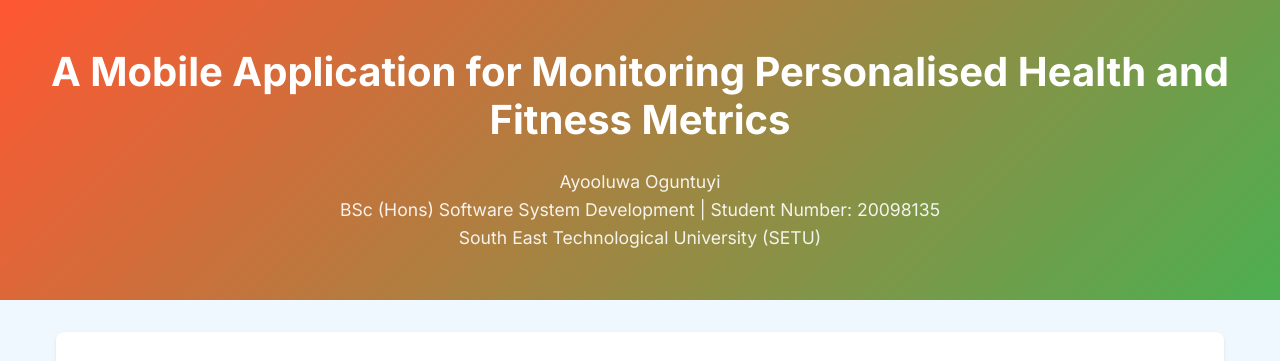
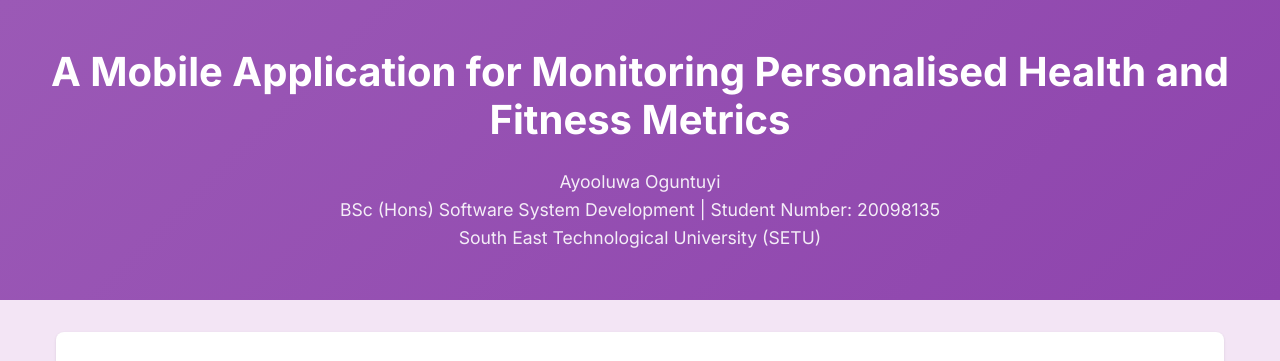
Before and after one commit to Ayo67/ayo67.github.io, a plain HTML site: page index.html in a window 1280 px wide. Shown: the top 361 px of the page. Drawn offline with Linux system fonts and the light colour scheme.

Commit message:
updated file

```diff
--- a/styles/main.css
+++ b/styles/main.css
@@ -1,12 +1,12 @@
 /* Base Styles and Variables */
 :root {
-    --primary-color: #ff5733; /* vibrant coral */
-    --secondary-color: #4caf50; /* green */
-    --text-primary: #333333; /* dark gray */
-    --text-secondary: #757575; /* lighter gray */
-    --background-light: #f0f8ff; /* soft light blue */
+    --primary-color: #9b59b6; /* purple */
+    --secondary-color: #8e44ad; /* dark purple */
+    --text-primary: #2c3e50; /* dark gray */
+    --text-secondary: #7f8c8d; /* lighter gray */
+    --background-light: #f3e5f5; /* light purple */
     --card-background: #ffffff; /* white */
-    --border-color: #e0e0e0; /* light gray */
+    --border-color: #dcdcdc; /* light gray */
 }
 
 /* Reset and Base Styles */
@@ -238,7 +238,7 @@
 .social-link:hover {
     color: var(--secondary-color);
     transform: translateY(-3px);
-    background-color: rgba(255, 87, 51, 0.1); /* Vibrant coral on hover */
+    background-color: rgba(155, 89, 182, 0.1); /* Light purple on hover */
 }
 
 .social-name {
```
